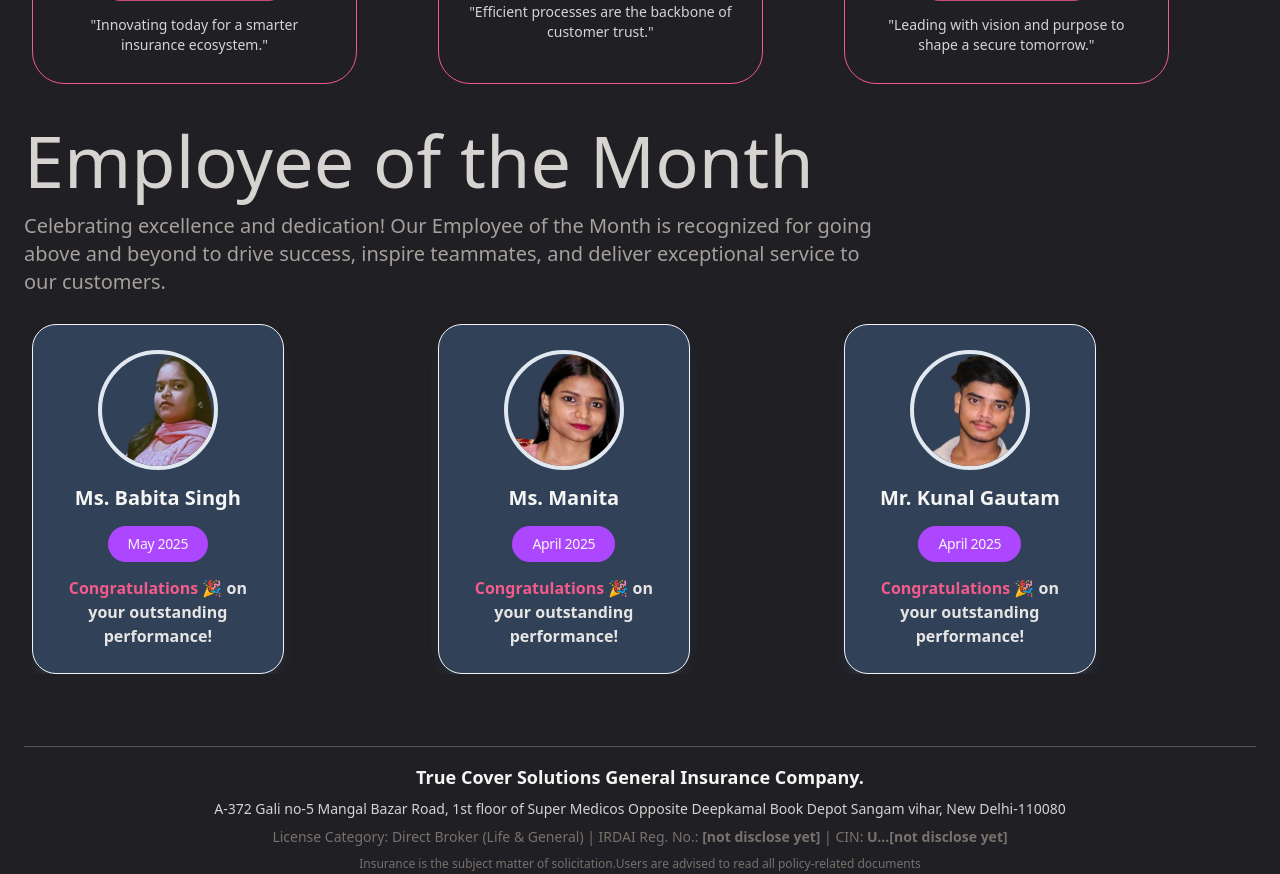
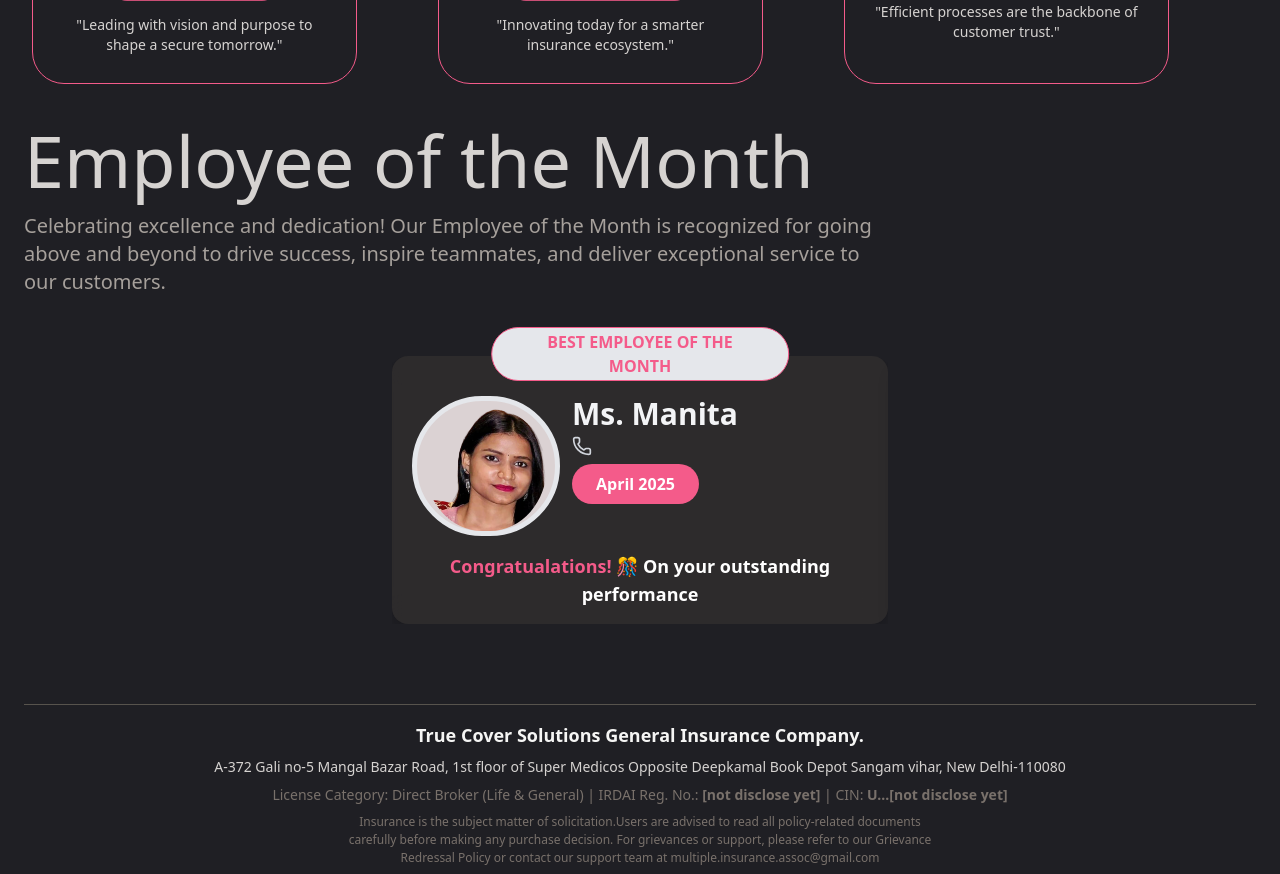
Before and after one commit to Prantik009/InsuranceProject, a React (Vite) app in the folder front-end/: page /team in a window 1280 px wide. Shown: the part 560-1434 px from the top of the page. Built offline with nearby package versions, Linux system fonts and the light colour scheme.

Commit message:
Update Team.jsx

```diff
--- a/front-end/src/pages/Team.jsx
+++ b/front-end/src/pages/Team.jsx
@@ -1,11 +1,15 @@
 import { Link } from "react-router-dom";
-import { container, subcontainer_col, leadershipTeam, empployeeOfMonth } from "../assets/dummy";
+import {
+  container,
+  subcontainer_col,
+  leadershipTeam,
+  empployeeOfMonth,
+} from "../assets/dummy";
+import { Phone } from "lucide-react";
 
 import Slider from "react-slick";
 import "slick-carousel/slick/slick.css";
 import "slick-carousel/slick/slick-theme.css";
-
-
 
 const LeaderShipCard = ({
   Person_img,
@@ -16,8 +20,18 @@ const LeaderShipCard = ({
   return (
     <>
       <div className="leadership-card rounded-4xl border border-pink py-6 px-6 flex flex-col items-center justify-center gap-3.5 md:w-4/5 h-[300px]">
-        {Person_img && <img src={Person_img} alt={Person_name} className="h-[100px] rounded-full bg-gray-200" />}
-        <h2 className={`name text-stone-100 font-bold text-center ${Person_img ? 'text-2xl' : 'text-3xl w-[50%]  mt-12  '}`}>
+        {Person_img && (
+          <img
+            src={Person_img}
+            alt={Person_name}
+            className="h-[100px] rounded-full bg-gray-200"
+          />
+        )}
+        <h2
+          className={`name text-stone-100 font-bold text-center ${
+            Person_img ? "text-2xl" : "text-3xl w-[50%]  mt-12  "
+          }`}
+        >
           {Person_name}
         </h2>
         <p className="position rounded-full bg-pink/80 text-stone-100 text-sm tracking-tight capitalize px-3 py-1">
@@ -34,21 +48,28 @@ const LeaderShipCard = ({
 const EmployeeCard = ({
   Person_img,
   Person_name,
+  Person_contact,
   Person_Month,
+  Person_role,
 }) => {
   return (
     <>
-      <div className="employee-card rounded-3xl border border-slate-100 py-6 px-8 flex flex-col items-center justify-center gap-3.5 md:w-[62%] h-[350px] max-h-[350px] bg-slate-700 shadow-slate-500 shadow-lg/20">
-        <img src={Person_img} alt={Person_name} className="h-[120px] rounded-full object-contain border-4 border-slate-200" />
-        <h2 className="name text-stone-100 text-xl font-bold">
-          {Person_name}
-        </h2>
-        <p className="position rounded-full bg-purple-500 text-stone-100 text-sm tracking-tight capitalize px-5 py-2">
-          {Person_Month}
-        </p>
-        <p className="quote text-md text-stone-200 text-center font-semibold w-full">
-          <span className="text-pink">Congratulations</span> 🎉 on your outstanding performance!
-        </p>
+      <div className=" mt-10 bg-[#44403b]/40 pt-10 pb-4 px-5 text-center text-white border-none border-pink rounded-2xl w-full relative backdrop-blur-lg shadow-lg">
+        <p className="absolute border px-6 py-0.5 font-bold uppercase  text-center border-pink bg-gray-200 rounded-4xl text-pink w-[85%] md:w-[60%] left-1/2 -translate-x-1/2 -translate-y-1/2 -top-0.5 overflow-visible">Best Employee of the month</p>
+        <div className="flex w-full justify-between border-none border-amber-100 flex-col md:flex-row gap-3">
+          <div className="left w-full md:w-1/3 flex items-center mx-auto justify-center">
+            <img src={Person_img} alt={Person_name} className=" w-[60%] md:w-[20vw] border-5 border-gray-200 bg-[#dbd2d3] rounded-full px-2 pt-2" />
+          </div>
+          <div className="right w-full md:w-2/3">
+            <div className="flex flex-col items-center md:items-start">
+              <p className="name text-3xl font-extrabold text-gray-100">{Person_name}</p>
+              <p className="name text-xl font-bold text-gray-200">{Person_role}</p>
+              <p className="name text-lg font-semibold text-gray-300 flex gap-2 items-center mt-1"><Phone size={20} />{Person_contact}</p>
+              <p className="px-6 py-2 bg-pink text-white text-md font-bold rounded-full mt-2">{Person_Month}</p>
+            </div>
+          </div>
+        </div>
+        <p className="text-white mt-4 mb-0 text-lg font-bold"><span className="text-pink">Congratualations! 🎊</span> On your outstanding performance </p>
       </div>
     </>
   );
@@ -57,7 +78,7 @@ const EmployeeCard = ({
 const Team = () => {
   var settings = {
     dots: false,
-    infinite: true,
+    infinite: false,
     slidesToShow: 3,
     slidesToScroll: 1,
     autoplay: true,
@@ -98,8 +119,8 @@ const Team = () => {
   };
   var emp_settings = {
     dots: false,
-    infinite: false,
-    slidesToShow: 3,
+    infinite: true,
+    slidesToShow: 1,
     slidesToScroll: 1,
     autoplay: true,
     speed: 500,
@@ -110,14 +131,14 @@ const Team = () => {
       {
         breakpoint: 1224,
         settings: {
-          slidesToShow: 3,
+          slidesToShow: 1,
           slidesToScroll: 1,
         },
       },
       {
         breakpoint: 1024,
         settings: {
-          slidesToShow: 2,
+          slidesToShow: 1,
           slidesToScroll: 1,
         },
       },
@@ -141,7 +162,7 @@ const Team = () => {
   return (
     <div className={container}>
       <div className={subcontainer_col}>
-        <div className="flex flex-col items-center text-center md:text-start w-full">
+        <div className="flex flex-col items-center text-start w-full">
           {/* page link  */}
           <p className="w-full md:!text-start uppercase text-xs font-semibold text-stone-300">
             <span className="text-pink">
@@ -151,7 +172,7 @@ const Team = () => {
           </p>
 
           {/* leadership section  */}
-          <div className="w-full mt-4 mb-4">
+          <div className="w-full my-4 mx-auto">
             <h2 className=" text-4xl md:text-7xl w-full md:w-[50%]  text-stone-300">
               Meet our Team
             </h2>
@@ -178,16 +199,18 @@ const Team = () => {
           </div>
 
           {/* employee section  */}
-          <div className="w-full mt-4">
+          <div className="w-full my-4 mx-auto">
             <h2 className=" text-4xl md:text-7xl w-full md:w-[70%]  text-stone-300">
               Employee of the Month
             </h2>
             <p className="text-sm md:text-xl w-full md:w-[70%] text-stone-400 mt-4">
-              Celebrating excellence and dedication! Our Employee of the Month is recognized for going above and beyond to drive success, inspire teammates, and deliver exceptional service to our customers.
+              Celebrating excellence and dedication! Our Employee of the Month
+              is recognized for going above and beyond to drive success, inspire
+              teammates, and deliver exceptional service to our customers.
             </p>
 
-            {/* carousel section  */}
-            <div className="carousel mt-5 border-none border-stone-100 p-2">
+            <div className="w-full flex justify-center">
+              <div className="carousel mt-5 w-full max-w-lg px-2 text-white">
                 <Slider {...emp_settings}>
                   {empployeeOfMonth.map((person, index) => (
                     <EmployeeCard
@@ -195,9 +218,12 @@ const Team = () => {
                       Person_img={person.Person_img}
                       Person_name={person.Person_name}
                       Person_Month={person.Person_Month}
+                      Person_contact={person.Person_cotact}
+                      Person_role={person.Person_role}
                     />
                   ))}
                 </Slider>
+              </div>
             </div>
           </div>
         </div>
```
Lines whose indentation alone changed are shown as unchanged.
